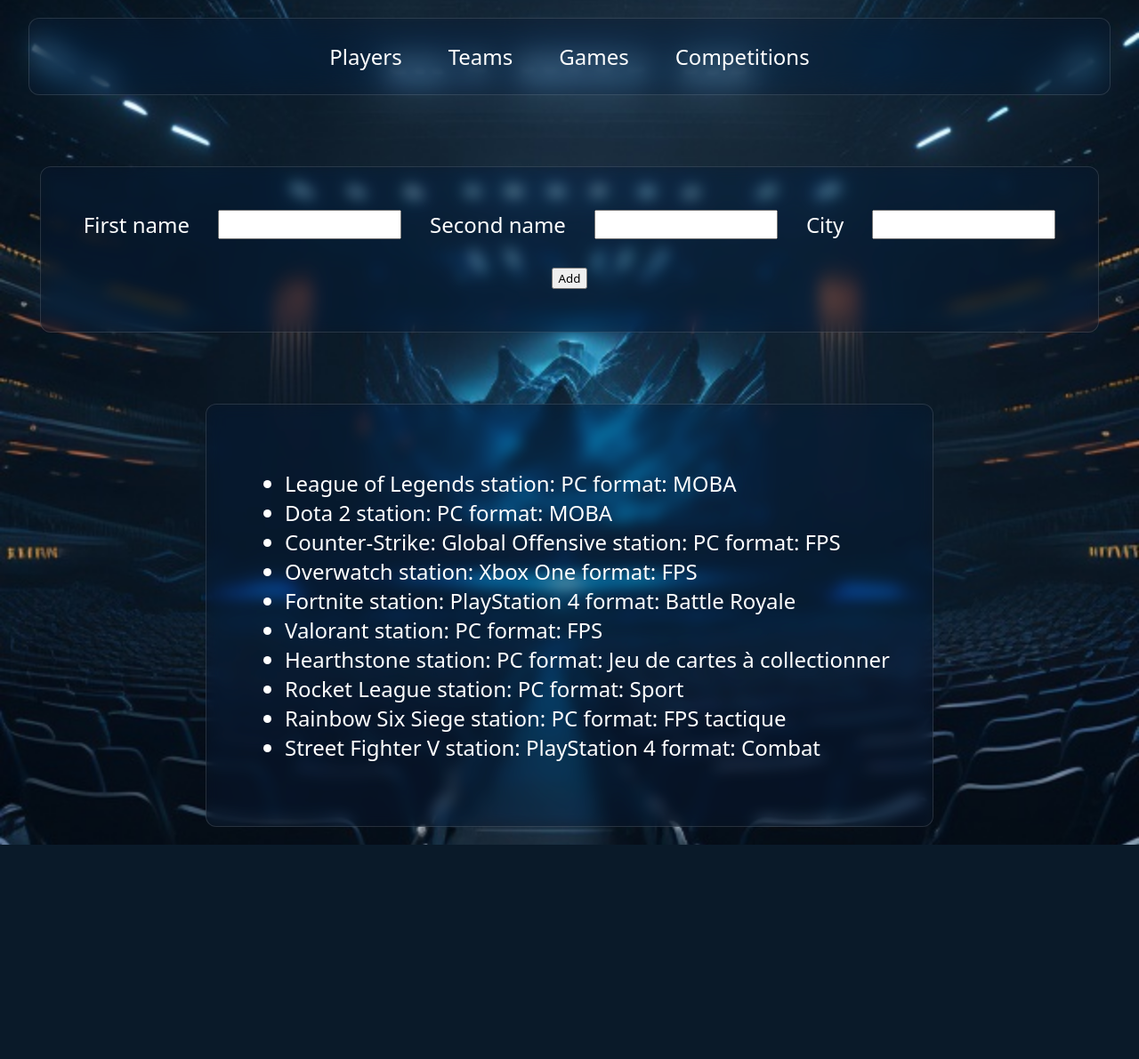
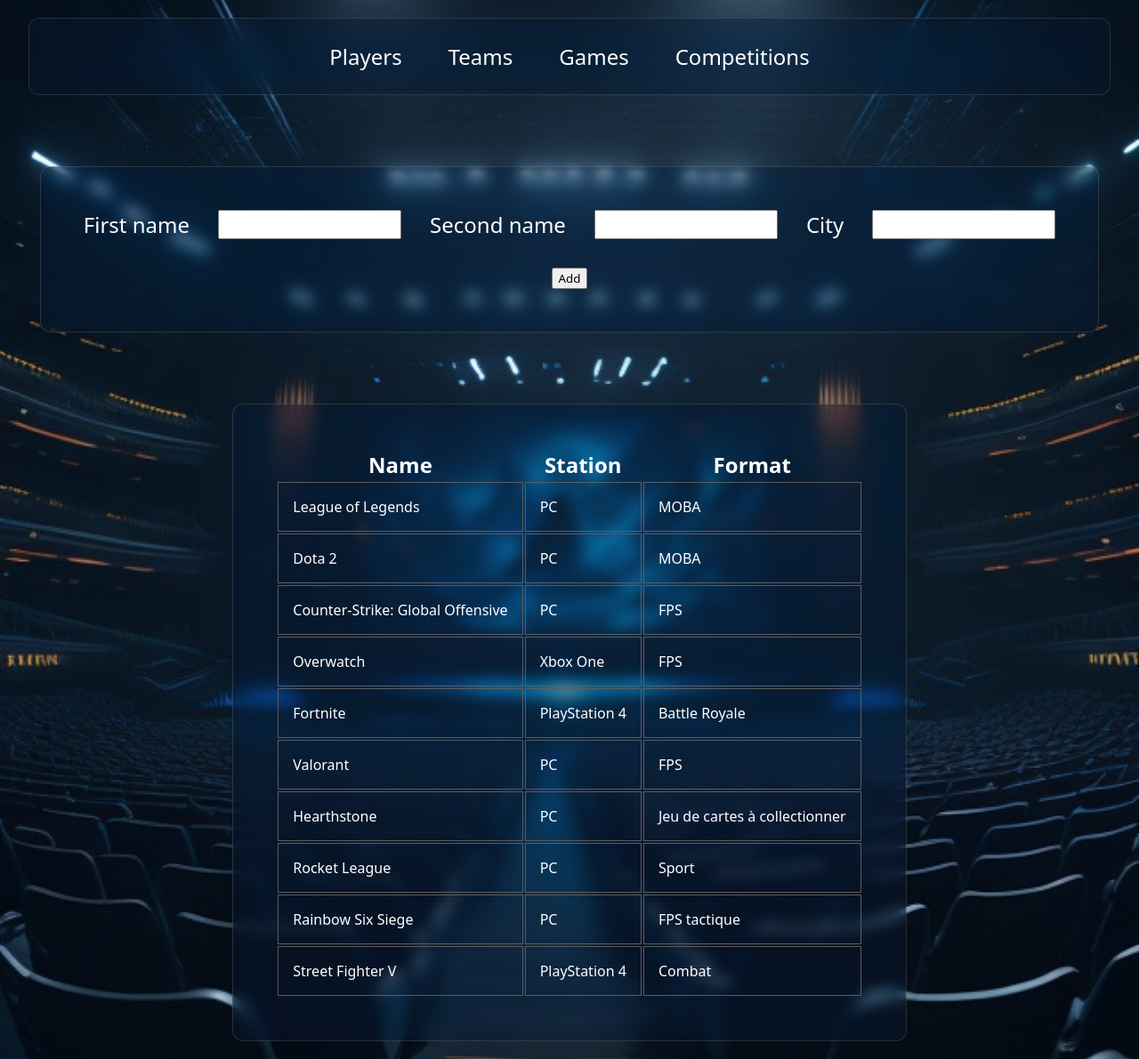
Before and after one commit to OrhanMA/Projet-Esport, a PHP site: page / in a window 1280 px wide. Shown: the whole page at 89% size. Before the commit the page ends 950 px from the top, so only its background shows below. Run offline with PHP 8.4, Linux system fonts and the light colour scheme; data comes from the database, SQL or seed files in the repository.

Commit message:
tableau game done

```diff
--- /dev/null
+++ b/PHP/ManagerTeam.php
@@ -0,0 +1,24 @@
+<?php
+
+// require 'DBManager.php';
+require 'Team.php';
+
+class ManagerTeam extends DBManager
+{
+  public function getAll()
+  {
+    $res = $this->getConnexion()->query('SELECT * FROM team');
+
+    $teamList = [];
+
+    foreach ($res as $team) {
+      $newTeam = new Team();
+      $newTeam->setName($team['name']);
+      $newTeam->setDescription($team['description']);
+      $teamList[] = $newTeam;
+    }
+    return $teamList;
+  }
+}
+
+?>
--- /dev/null
+++ b/PHP/Team.php
@@ -0,0 +1,27 @@
+<?php
+
+class Team
+{
+  private $name;
+  private $description;
+
+  public function getName()
+  {
+    return $this->name;
+  }
+  public function setName($name)
+  {
+    return $this->name = $name;
+  }
+  public function getDescription()
+  {
+    return $this->description;
+  }
+  public function setDescription($description)
+  {
+    return $this->description = $description;
+  }
+
+}
+
+?>
--- a/index.php
+++ b/index.php
@@ -14,9 +14,13 @@
 <?php
 
 require './PHP/ManagerGame.php';
+require './PHP/ManagerTeam.php';
 
 $managerGame = new ManagerGame();
 $allGames = $managerGame->getAll();
+
+$managerTeam = new ManagerTeam();
+$allTeams = $managerTeam->getAll();
 ?>
 
 <body>
@@ -46,18 +50,27 @@
     </div>
     <button>Add</button>
   </form>
-  <div class="glass">
-    <?php
-    // var_dump($allGames);
-    ?>
-    <ul>
+  <table class="table">
+    <thead id="top-tr">
+      <tr>
+        <th>Name</th>
+        <th>Station</th>
+        <th>Format</th>
+      </tr>
+    </thead>
+    <tbody>
       <?php
       foreach ($allGames as $game) {
-        echo ('<li>' . $game->getName() . ' station: ' . $game->getStation() . ' format: ' . $game->getFormat() . '</li>');
+        echo ('<tr>');
+        echo ('<td>' . $game->getName() . '</td>');
+        echo ('<td>' . $game->getStation() . '</td>');
+        echo ('<td>' . $game->getFormat() . '</td>');
+        echo ('</tr>');
       }
       ?>
-    </ul>
-  </div>
+
+    </tbody>
+  </table>
 </body>
 
 </html>
--- a/style.css
+++ b/style.css
@@ -80,3 +80,33 @@
   justify-content: center;
   align-items: center;
 }
+
+td {
+  border: solid 1px rgb(93, 93, 93);
+  margin: 0;
+}
+
+.table {
+  backdrop-filter: blur(8px) saturate(180%);
+  -webkit-backdrop-filter: blur(5px) saturate(180%);
+  background-color: rgba(17, 25, 40, 0.388);
+  padding: 3rem;
+  border-radius: 12px;
+  border: 1px solid rgba(255, 255, 255, 0.125);
+}
+
+.table > thead {
+  font-size: 1.5rem;
+}
+
+td {
+  padding: 1rem;
+}
+
+tbody {
+  margin-top: 2rem;
+}
+
+#top-tr {
+  margin-bottom: 2rem;
+}
```
